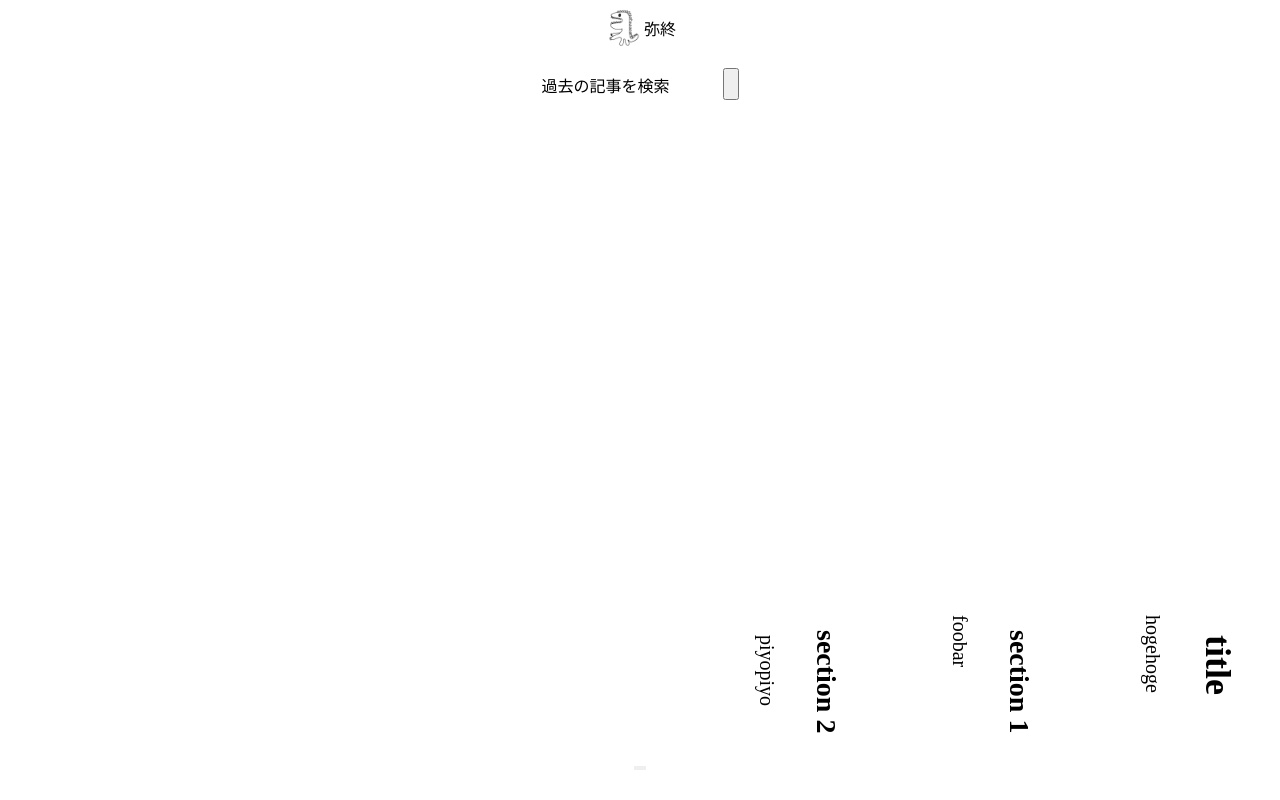
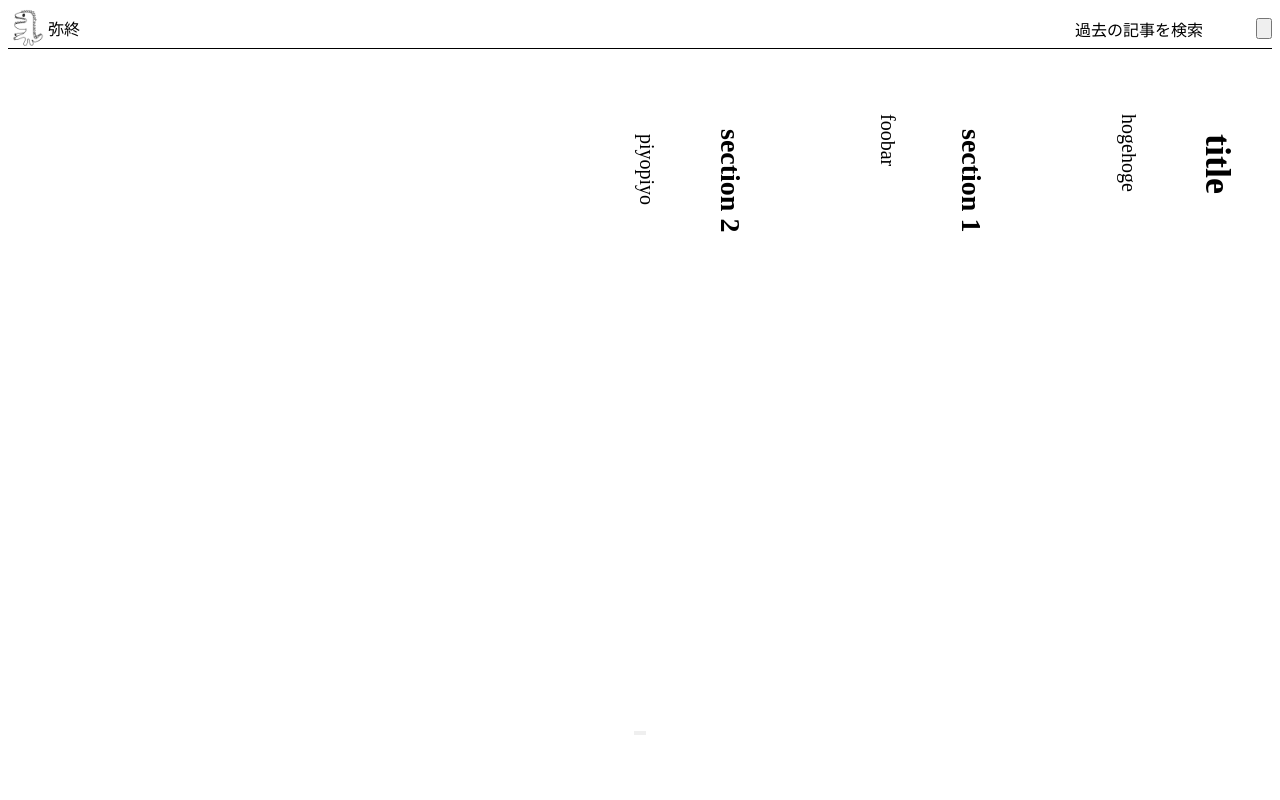
Before and after one commit to gzock/iyahate-blog, a Next.js app: page / in a window 1280 px wide. Built offline with nearby package versions, Linux system fonts and the light colour scheme.

Commit message:
fix: correct display vertical writing

```diff
--- a/app/header.tsx
+++ b/app/header.tsx
@@ -5,15 +5,16 @@ import { useRouter } from "next/navigation";
 
 const Header: React.FC = () => {
   return (
-    <header className="text-gray-600 body-font">
-      <div className="container mx-auto flex flex-wrap p-5 flex-col md:flex-row items-center">
-        <a className="flex title-font font-medium items-center text-gray-900 mb-4 md:mb-0">
+    <header className="text-gray-600 body-font border-b border-gray-200">
+      <div className="container mx-auto flex flex-wrap items-center justify-between gap-6 p-5">
+        <a className="flex items-center gap-3 text-gray-900">
           <img src="/profile.png" alt="logo" width="40" height="40" />
-          <span className="ml-3 text-xl font-mincho">弥終</span>
+          <span className="text-xl font-mincho">弥終</span>
         </a>
-        <nav className="md:ml-auto flex flex-wrap items-center text-base justify-center">
+        <div className="ml-auto flex flex-wrap items-center justify-end gap-6">
+          <nav className="flex items-center gap-5 text-base">
             <a
-            className="mr-5 hover:te xt-gray-900"
+              className="text-gray-600 transition hover:text-gray-900"
               href="https://github.com/gzock"
             >
               <span className="[&>svg]:h-5 [&>svg]:w-5">
@@ -28,7 +29,7 @@ const Header: React.FC = () => {
               </span>
             </a>
             <a
-            className="mr-5 hover:text-gray-900"
+              className="text-gray-600 transition hover:text-gray-900"
               href="https://twitter.com/gzock"
             >
               <span className="[&>svg]:h-5 [&>svg]:w-5">
@@ -42,13 +43,13 @@ const Header: React.FC = () => {
                 </svg>
               </span>
             </a>
-          {/*
+            {/**
             <a className="mr-5 hover:text-gray-900">Third Link</a>
             <a className="mr-5 hover:text-gray-900">Fourth Link</a>
             */}
           </nav>
           <div
-          className="relative flex"
+            className="relative flex items-center"
             data-twe-input-wrapper-init
             data-twe-input-group-ref
           >
@@ -67,7 +68,7 @@ const Header: React.FC = () => {
               過去の記事を検索
             </label>
             <button
-            className="relative z-[2] -ms-0.5 flex items-center rounded-e bg-gray-100 px-5  text-xs font-medium uppercase leading-normal text-base shadow-primary-3 transition duration-150 ease-in-out hover:bg-gray-300 hover:shadow-primary-2 focus:bg-primary-accent-300 focus:shadow-primary-2 focus:outline-none focus:ring-0 active:bg-primary-600 active:shadow-primary-2 dark:shadow-black/30 dark:hover:shadow-dark-strong dark:focus:shadow-dark-strong dark:active:shadow-dark-strong"
+              className="relative z-[2] -ms-0.5 flex items-center rounded-e bg-gray-100 px-5 text-xs font-medium uppercase leading-normal text-base shadow-primary-3 transition duration-150 ease-in-out hover:bg-gray-300 hover:shadow-primary-2 focus:bg-primary-accent-300 focus:shadow-primary-2 focus:outline-none focus:ring-0 active:bg-primary-600 active:shadow-primary-2 dark:shadow-black/30 dark:hover:shadow-dark-strong dark:focus:shadow-dark-strong dark:active:shadow-dark-strong"
               type="button"
               id="button-addon1"
               data-twe-ripple-init
@@ -91,6 +92,7 @@ const Header: React.FC = () => {
             </button>
           </div>
         </div>
+      </div>
     </header>
   );
 };
--- a/app/page.module.css
+++ b/app/page.module.css
@@ -1,17 +1,14 @@
 .container {
   display: flex;
-  flex-direction: row-reverse;
-  flex-wrap: wrap; /* 折り返しを可能にする */
-  justify-content: flex-start; /* コンテンツを右寄せにする */
-  overflow-x: scroll;
+  justify-content: flex-end; /* コンテンツを右寄せにする */
+  align-items: flex-start; /* 上に揃える */
+  overflow-x: auto;
   height: 75vh;
   margin-top: 5vh;
   margin-bottom: auto;
   margin-right: 2vw;
   margin-left: auto;
-  align-items: flex-start;
-  writing-mode: vertical-rl;
-  text-orientation: mixed;
+  padding-top: 1rem;
 }
 
 .verticalText {
@@ -74,6 +71,11 @@
 
 .article {
   min-width: 1vw;
+  writing-mode: vertical-rl;
+  text-orientation: mixed;
+  display: flex;
+  flex-direction: column;
+  gap: 1.5rem;
 }
 
 .mainTitle {
```
Lines whose indentation alone changed are shown as unchanged.
